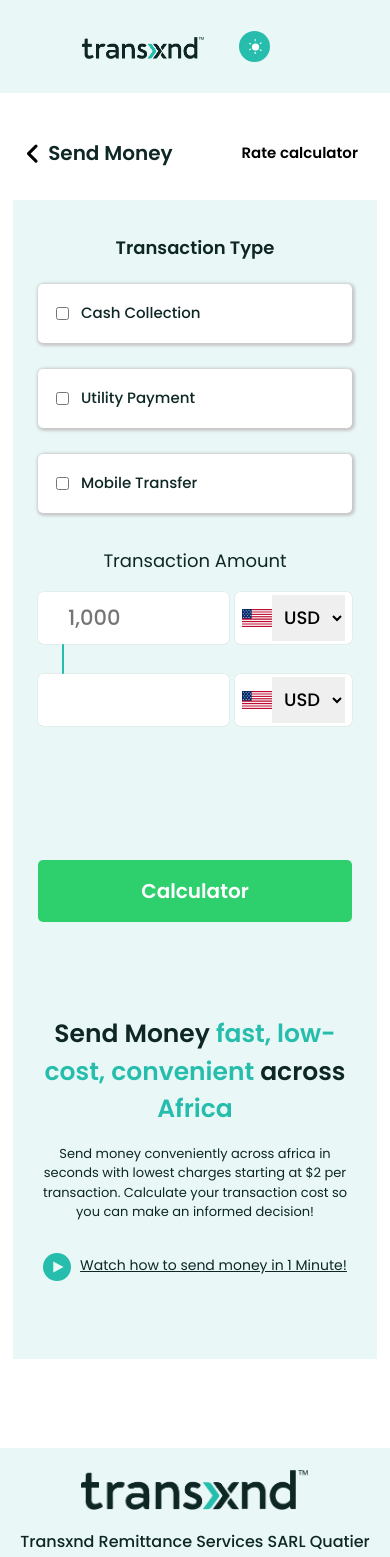
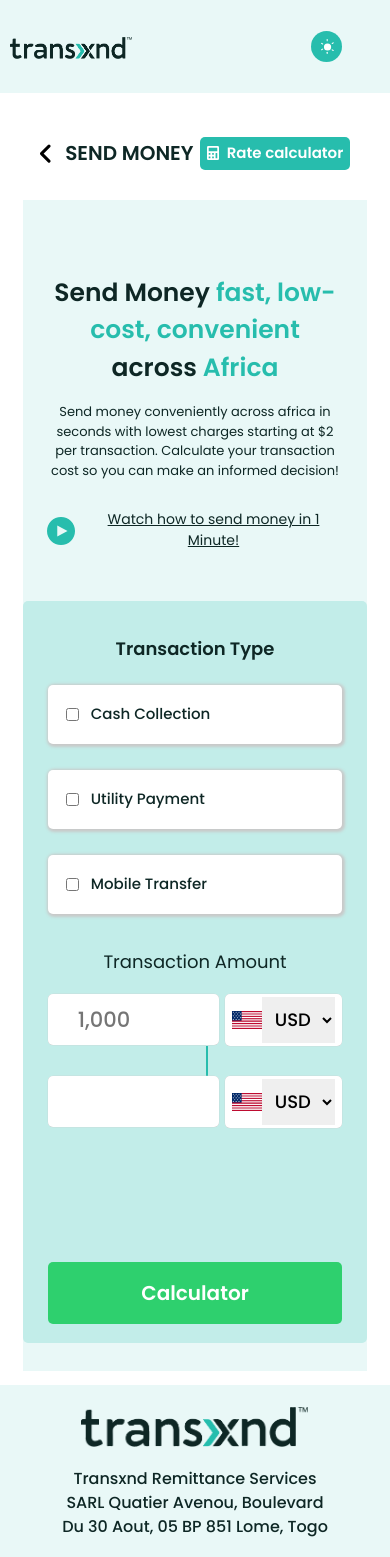
Before and after one commit to ab9pixel/Transxnd-Enhanced-screens, a React (Create React App) app: page / in a window 390 px wide. Shown: the top 1557 px of the page. Built offline with nearby package versions, Linux system fonts and the light colour scheme.

Commit message:
rate calculator button updated

```diff
--- a/src/App.scss
+++ b/src/App.scss
@@ -256,8 +256,8 @@ body {
       button {
         padding: 5px !important;
         font-size: 15px;
-        background-color: transparent;
-        color: black;
+        // background-color: transparent;
+        // color: black;
         // .green-calculator{
         //     width: 14px;
         //     display: inline;
@@ -265,6 +265,11 @@ body {
         // .white-calculator{
         //     display: none;
         // }
+        img {
+          padding: 0;
+          margin-right: 8px;
+          width: 12px;
+        }
       }
     }
     .SendMoneyWrap {
@@ -1058,194 +1063,205 @@ body {
 // LAPTOP LOWER RES RESPONSIVE
 
 // MOBILE RESPONSIVE
-// .App{
-// @media(max-width: 990px){
-//     *:not(input):not(.inner-content *){
-//         text-align: center;
-//     }
-//     .headerMain  .navbarWrap, .profileView, .sidebarMain, .support-message p {
-//     display: none;
-//     }
-//     .MoneyCalculator .row >.col-lg-6:first-child{
-//         order: 2;
-//     }
-//     .MainContent, .MainContentBody{
-//         padding-bottom: 0;
-//     }
-//     .headerWrap, .MainContentWrap{
-//         margin: 0;
-//     }
-//     .SmallInput, .SmallInputWrap{
-//         width: 100%;
-//     }
-//     .transactionType h3{
-//         text-align: center;
-//     }
-//     .sendMoneyPageOneRight{
-//         padding: 34px 25px;
-//         border-radius: 5px;
-//         background: #C2EDE9;
-//         border-radius: 5px;
-//     }
-//     .sendMoneyPageOneLeft{
-//         padding-top: 72px;
-//         .howToLink{
-//             justify-content: center;
-//         }
-//     }
-//     .container{
-//         min-width: 95%;
-//         max-width: 95%;
-//         margin: 0 auto;
-//     }
-//     .ContentHeaderWrap{
-//         justify-content: space-around;
-//         .RateButton{
-//             button{
-//             background: #fff;
-//             color: #000;
-//         }
-//         }
-//     }
-//     .ContentHeaderText{
-//         p{
-//         display: none;
-//     }
-//         h3{
-//         text-transform: uppercase;
-//         font-size: 20px;
-//     }
-//         span{
-//             margin-right: 14px;
-//         }
-// }
-//    // inner components responsiveness
-//    .MainContent {
-//     .MainContentBodyWrap{
-//         background: #E9F8F7;
-//     }
-//     .accordion{
-//         display: none;
-//     }
-//     .inner-content{
-//         width: 100%;
-//     }
-//     .beneficiary-head-text {
-//         *{
-//         text-align: left;
-//     }
-//     p{
-//         padding-right: 20px;
-//     }
-// }
-//     .beneficiary-header .RateButton button{
-//         min-width: 189px;
-//         font-size: 16px;
-//         padding-left: 16px !important;
-//         padding-right: 16px;
-//     }
-//     .add-beneficiary-wrap input::placeholder{
-//         color: transparent;
-//     }
-//     .add-beneficiary-wrap .input-field img{
-//         right: 8%;
-//     }
-//     .beneficiary-form{
-//         text-align:left;
-//         background: #C2EDE9;
-//         border-radius: 5px;
-//         .beneficiary-input-fields{
-//             label{
-//                 margin-bottom: 12px;
-//             }
-//             .beneficiary-form-add{
-//                 justify-content: center;
-//                 flex-direction: column-reverse;
-//                 align-items: center;
-//             button:first-child{
-//                 margin-right: 0 !important;
-//                 margin-top: 10px;
-//             }}
-//             .name-email, .name-email *, .beneficiary-account, .beneficiary-country  {
-//                 display: block;
-//                 width: 100%;
-//             }
-//             input{
-//                 width: 100%;
-//             }
-//             .beneficiary-name{
-//                 margin-right: 0;
-//             }
-//         }
-//     }
-//     .beneficiary-content tr
-//     {
-//         td{
-//             width: 50%;
-//             &:nth-child(2){
-//                 display: none;
-//                 }
-//                 .bank-card-wrap *{
-//                     margin-bottom: 0;
-//                     margin-top: 0;
-//                 }
-//         }
-//     }
-//     .transaction-form{
-//         flex-wrap: wrap;
-//         &>div{
-//             width: 100%;
-//         }
-//     }
-//     .otp-confirmation__body{
-//         border: 0;
-//     }
-//     .support-message{
-//         margin-top: 0;
-//         .action-btns{
-//             width: 100%;
-//             display: flex;
-//             place-content: center;
-//             flex-direction: column-reverse;
-//             flex-wrap: wrap;
-//             gap: 10px;
-//             padding: 20px 0;
-//             button:first-child{
-//                 margin-right: 0;
-//                 background: transparent;
-//                 color: #000;
-//             }
-//             button:not(button:first-child){
-//                 background: #2ED06E;
-//                 color: #fff;
-//             }
-//         }
-//         }
-//     }
-//         // footer
-//         .footerMain{
-//             .footerLeftWrap{
-//                 padding-bottom: 45px;
-//                 .footerAddress{
-//                     margin-top: 20px;
-//                     width: 80%;
-//                     margin: 20px auto 0 auto;
-//                 }
-//             }
-//             .footerMiddleWrap{
-//                 flex-direction: column;
-//             }
-//             padding-bottom: 30px;
-//             input{
-//                 position: static;
-//             }
-//             .footerSocialIcons{
-//                 place-content: center;
-//                 margin-bottom: 0;
-//             }
-//             .modeAndLang, .footerContact, .footerButton{
-//                 display: none;
-//             }
-//         }
-// }
-// }
+.App {
+  @media (max-width: 990px) {
+    *:not(input):not(.inner-content *) {
+      text-align: center;
+    }
+    .headerMain .navbarWrap,
+    .profileView,
+    .sidebarMain,
+    .support-message p {
+      display: none;
+    }
+    .MoneyCalculator .row > .col-lg-6:first-child {
+      order: 2;
+    }
+    .MainContent,
+    .MainContentBody {
+      padding-bottom: 0;
+    }
+    .headerWrap,
+    .MainContentWrap {
+      margin: 0;
+    }
+    .SmallInput,
+    .SmallInputWrap {
+      width: 100%;
+    }
+    .transactionType h3 {
+      text-align: center;
+    }
+    .sendMoneyPageOneRight {
+      padding: 34px 25px;
+      border-radius: 5px;
+      background: #c2ede9;
+      border-radius: 5px;
+    }
+    .sendMoneyPageOneLeft {
+      padding-top: 72px;
+      .howToLink {
+        justify-content: center;
+      }
+    }
+    .container {
+      min-width: 95%;
+      max-width: 95%;
+      margin: 0 auto;
+    }
+    .ContentHeaderWrap {
+      justify-content: space-around;
+      // .RateButton {
+      //   button {
+      //     background: #fff;
+      //     color: #000;
+      //   }
+      // }
+    }
+    .ContentHeaderText {
+      p {
+        display: none;
+      }
+      h3 {
+        text-transform: uppercase;
+        font-size: 20px;
+      }
+      span {
+        margin-right: 14px;
+      }
+    }
+    // inner components responsiveness
+    .MainContent {
+      .MainContentBodyWrap {
+        background: #e9f8f7;
+      }
+      .accordion {
+        display: none;
+      }
+      .inner-content {
+        width: 100%;
+      }
+      .beneficiary-head-text {
+        * {
+          text-align: left;
+        }
+        p {
+          padding-right: 20px;
+        }
+      }
+      .beneficiary-header .RateButton button {
+        min-width: 189px;
+        font-size: 16px;
+        padding-left: 16px !important;
+        padding-right: 16px;
+      }
+      .add-beneficiary-wrap input::placeholder {
+        color: transparent;
+      }
+      .add-beneficiary-wrap .input-field img {
+        right: 8%;
+      }
+      .beneficiary-form {
+        text-align: left;
+        background: #c2ede9;
+        border-radius: 5px;
+        .beneficiary-input-fields {
+          label {
+            margin-bottom: 12px;
+          }
+          .beneficiary-form-add {
+            justify-content: center;
+            flex-direction: column-reverse;
+            align-items: center;
+            button:first-child {
+              margin-right: 0 !important;
+              margin-top: 10px;
+            }
+          }
+          .name-email,
+          .name-email *,
+          .beneficiary-account,
+          .beneficiary-country {
+            display: block;
+            width: 100%;
+          }
+          input {
+            width: 100%;
+          }
+          .beneficiary-name {
+            margin-right: 0;
+          }
+        }
+      }
+      .beneficiary-content tr {
+        td {
+          width: 50%;
+          &:nth-child(2) {
+            display: none;
+          }
+          .bank-card-wrap * {
+            margin-bottom: 0;
+            margin-top: 0;
+          }
+        }
+      }
+      .transaction-form {
+        flex-wrap: wrap;
+        & > div {
+          width: 100%;
+        }
+      }
+      .otp-confirmation__body {
+        border: 0;
+      }
+      .support-message {
+        margin-top: 0;
+        .action-btns {
+          width: 100%;
+          display: flex;
+          place-content: center;
+          flex-direction: column-reverse;
+          flex-wrap: wrap;
+          gap: 10px;
+          padding: 20px 0;
+          button:first-child {
+            margin-right: 0;
+            background: transparent;
+            color: #000;
+          }
+          button:not(button:first-child) {
+            background: #2ed06e;
+            color: #fff;
+          }
+        }
+      }
+    }
+    // footer
+    .footerMain {
+      .footerLeftWrap {
+        padding-bottom: 45px;
+        .footerAddress {
+          margin-top: 20px;
+          width: 80%;
+          margin: 20px auto 0 auto;
+        }
+      }
+      .footerMiddleWrap {
+        flex-direction: column;
+      }
+      padding-bottom: 30px;
+      input {
+        position: static;
+      }
+      .footerSocialIcons {
+        place-content: center;
+        margin-bottom: 0;
+      }
+      .modeAndLang,
+      .footerContact,
+      .footerButton {
+        display: none;
+      }
+    }
+  }
+}
--- a/src/components/BeneficiaryCard/styles.scss
+++ b/src/components/BeneficiaryCard/styles.scss
@@ -1,69 +1,72 @@
-.name-location{
+.name-location {
   display: flex;
   flex-direction: column;
 }
-.accordion .short-name, .short-name{
+.accordion .short-name,
+.short-name {
   width: max-content;
   padding: 10px 15px;
-    color: #27BDAD;
-    border: 1px solid #27BDAD !important;
+  color: #27bdad;
+  border: 1px solid #27bdad !important;
   background: #fff;
   border-radius: 50%;
   height: fit-content;
   margin-right: 16px;
 }
-.accordion{
-    background: #E9F8F7;
+.accordion {
+  background: #e9f8f7;
   margin-right: 12px;
 }
 
-.bank-card-wrap{
+.bank-card-wrap {
   display: flex;
   margin-top: 16px;
   place-content: space-between;
-    .card-number{
+  align-items: center;
+  .card-number {
     font-size: 15px;
   }
-    .card-wrap{
+  .card-wrap {
     display: flex;
     align-items: center;
-        h5{
+    h5 {
       font-size: 12px;
+      margin-bottom: 0px;
     }
-        img{
+    img {
       max-width: 24px;
     }
-        .card-img-wrap{
+    .card-img-wrap {
       display: flex;
       margin-left: 9px;
     }
   }
 }
 
-.name-location-wrap{
+.name-location-wrap {
   display: flex;
-    h1{
+  h1 {
     margin: 0;
     font-size: 23px;
   }
-    h2{
+  h2 {
     font-size: 15px;
   }
-    .location{
+  .location {
     display: flex;
     align-items: baseline;
-        h3{
+    h3 {
       font-size: 12px;
       margin-left: 7px;
     }
   }
-    .flag{
+  .flag {
     width: 24px;
-        img{
+    img {
       max-width: 100%;
     }
   }
-        h5{
+  h5 {
     font-size: 12px;
   }
 }
```
Also changed, not shown: src/components/InnerContent/index.js (+35 -20 lines). Lines whose indentation alone changed are shown as unchanged.
